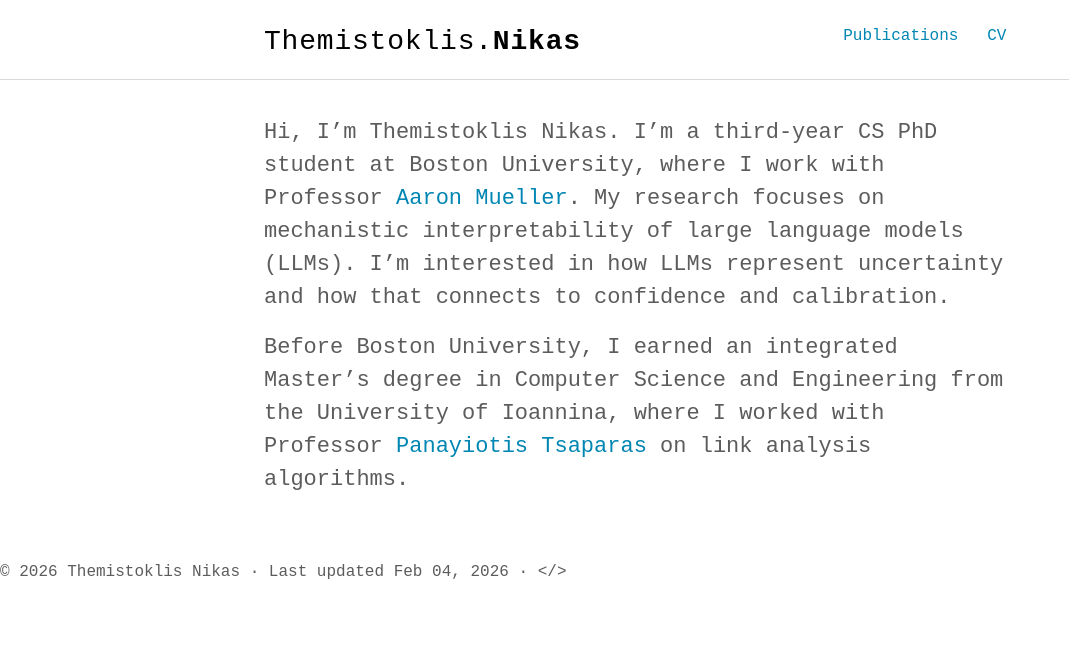
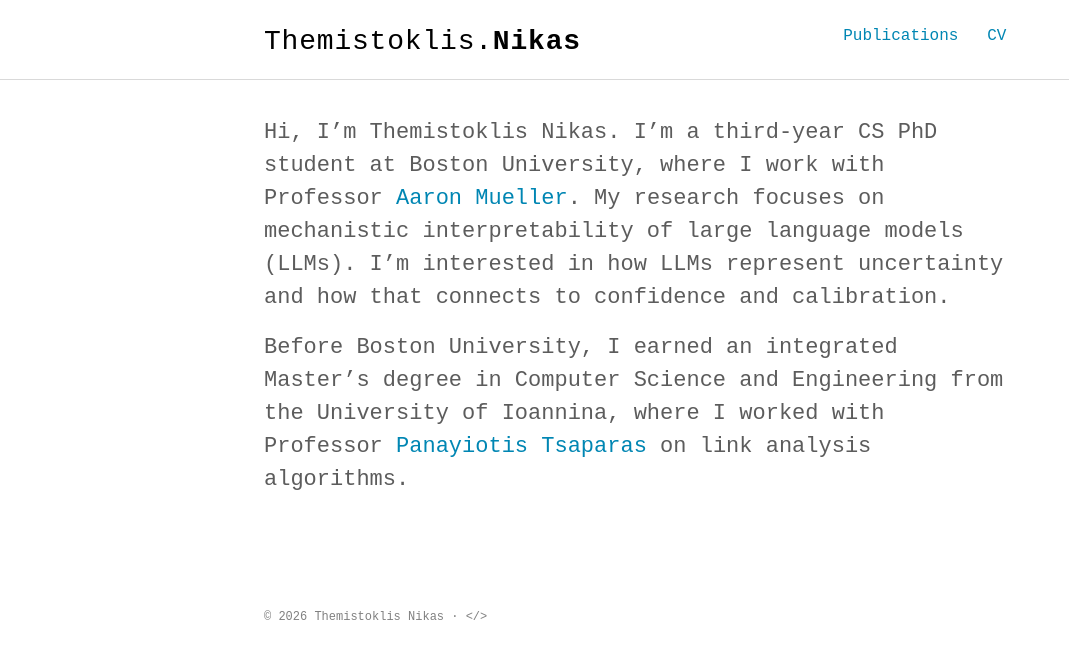
Before and after one commit to tnikas/tnikas.github.io, a Jekyll site: the page built from index.html, in a window 1280 px wide. Shown: the top 659 px of the page, without its empty margins (0-1069 px from the left). Built offline with Jekyll 4.4.1, drawn with Linux system fonts in a browser that asks for light colours; some web fonts are replaced.

Commit message:
Changes to  footer

```diff
--- a/_includes/footer.html
+++ b/_includes/footer.html
@@ -1,5 +1,5 @@
-<small class="block">
-  &copy; {{ site.time | date: '%Y' }} {{ site.author.name }}
-  &middot; Last updated {{ site.time | date: '%b %d, %Y' }}
-  &middot; &lt;/&gt;
-</small>
+<footer class="site-footer">
+  <div class="container">
+    <small class="block">&copy; {{ site.time | date: '%Y' }} {{ site.author.name }} &middot; &lt;/&gt;</small>
+  </div>
+</footer>
```
